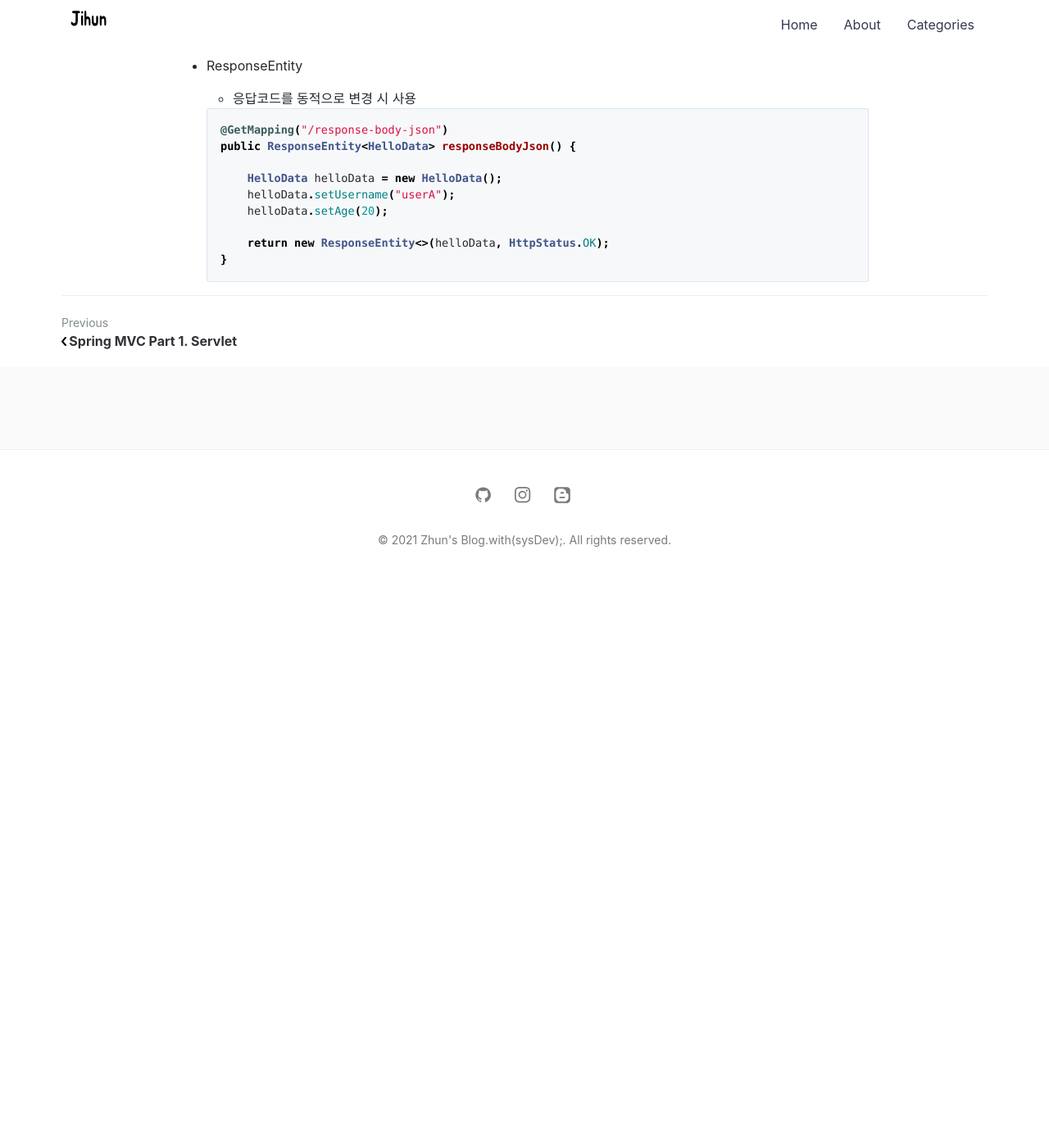
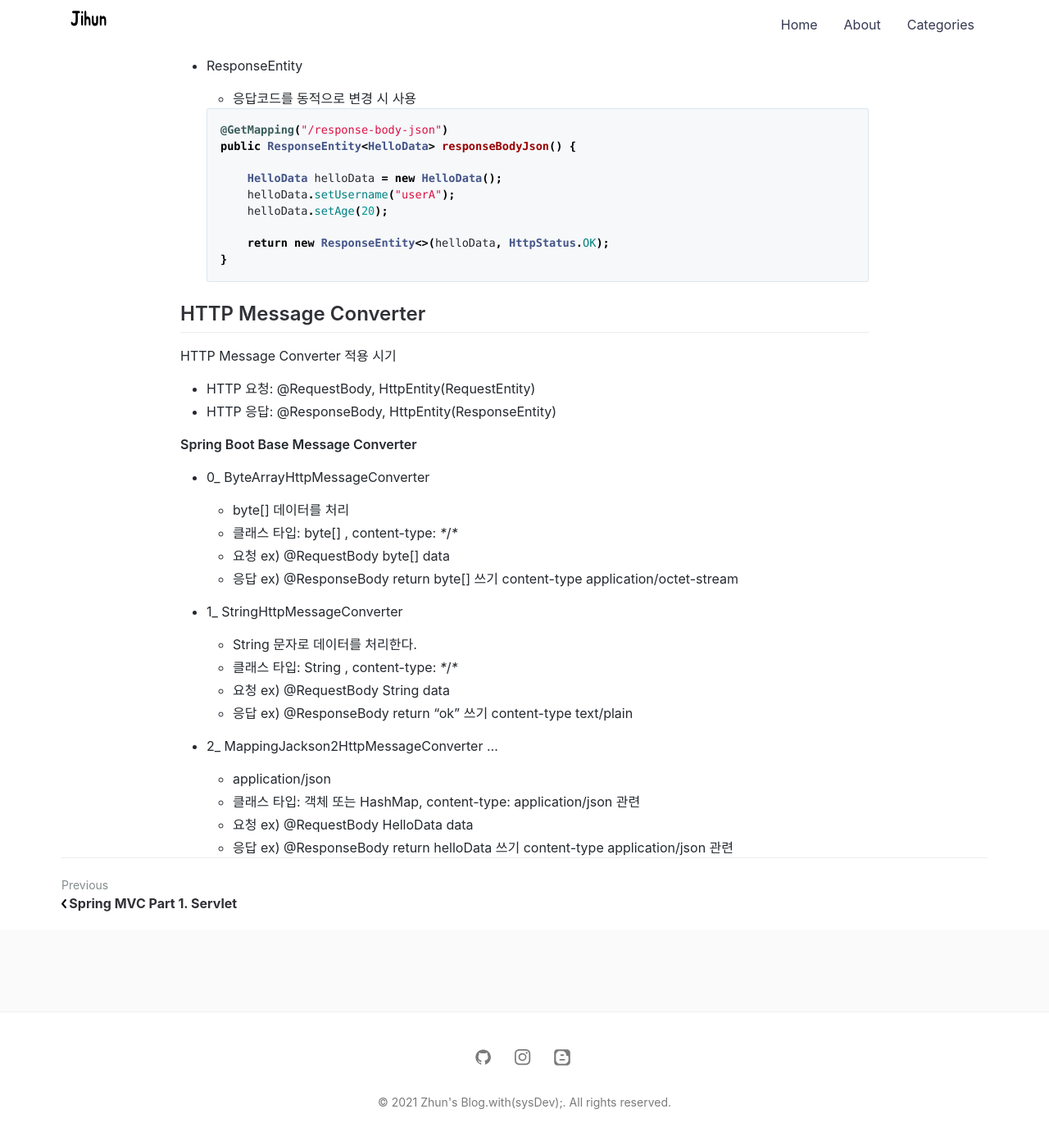
Before and after one commit to jihunparkme/jihunparkme.github.io, a Jekyll site: the page built from _posts/2021-08-16-Spring-MVC-Part1-MVC.md, in a window 1280 px wide and 1400 px high, scrolled down 11510 px. Shown: the top 1392 px of the window at 82% size. Built offline with Jekyll 4.4.1, drawn with Linux system fonts in a browser that asks for light colours; comment, search, counter and statistics services are not loaded; before the commit the page ends 12224 px from its top, so only the background shows below that; some of the changed text lies outside the part shown.

Commit message:
[스프링 MVC - 기본 기능] HTTP Message Converter

````diff
--- a/_posts/2021-08-16-Spring-MVC-Part1-MVC.md
+++ b/_posts/2021-08-16-Spring-MVC-Part1-MVC.md
@@ -530,3 +530,32 @@ Spring Response Data 생성 방법
       return new ResponseEntity<>(helloData, HttpStatus.OK);
   }
   ```
+
+## HTTP Message Converter
+
+HTTP Message Converter 적용 시기
+
+- HTTP 요청: @RequestBody, HttpEntity(RequestEntity)
+- HTTP 응답: @ResponseBody, HttpEntity(ResponseEntity)
+
+**Spring Boot Base Message Converter**
+
+- 0\_ ByteArrayHttpMessageConverter
+
+  - byte[] 데이터를 처리
+  - 클래스 타입: byte[] , content-type: _\*_/_\*_
+  - 요청 ex) @RequestBody byte[] data
+  - 응답 ex) @ResponseBody return byte[] 쓰기 content-type application/octet-stream
+
+- 1\_ StringHttpMessageConverter
+
+  - String 문자로 데이터를 처리한다.
+  - 클래스 타입: String , content-type: _\*_/_\*_
+  - 요청 ex) @RequestBody String data
+  - 응답 ex) @ResponseBody return "ok" 쓰기 content-type text/plain
+
+- 2\_ MappingJackson2HttpMessageConverter ...
+  - application/json
+  - 클래스 타입: 객체 또는 HashMap, content-type: application/json 관련
+  - 요청 ex) @RequestBody HelloData data
+  - 응답 ex) @ResponseBody return helloData 쓰기 content-type application/json 관련
````
